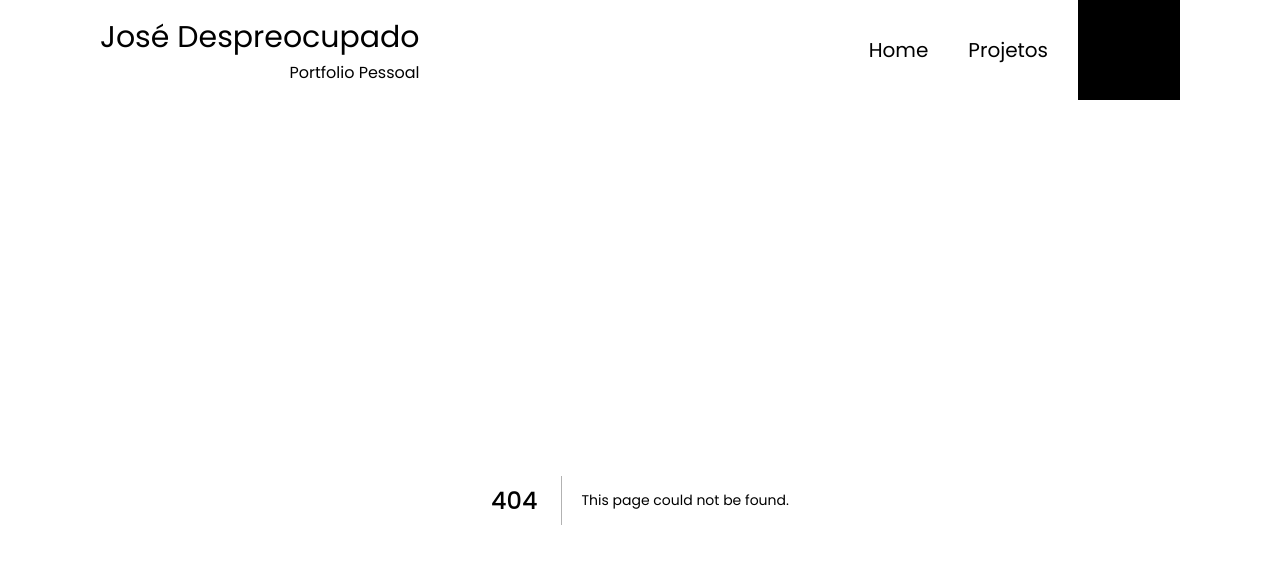
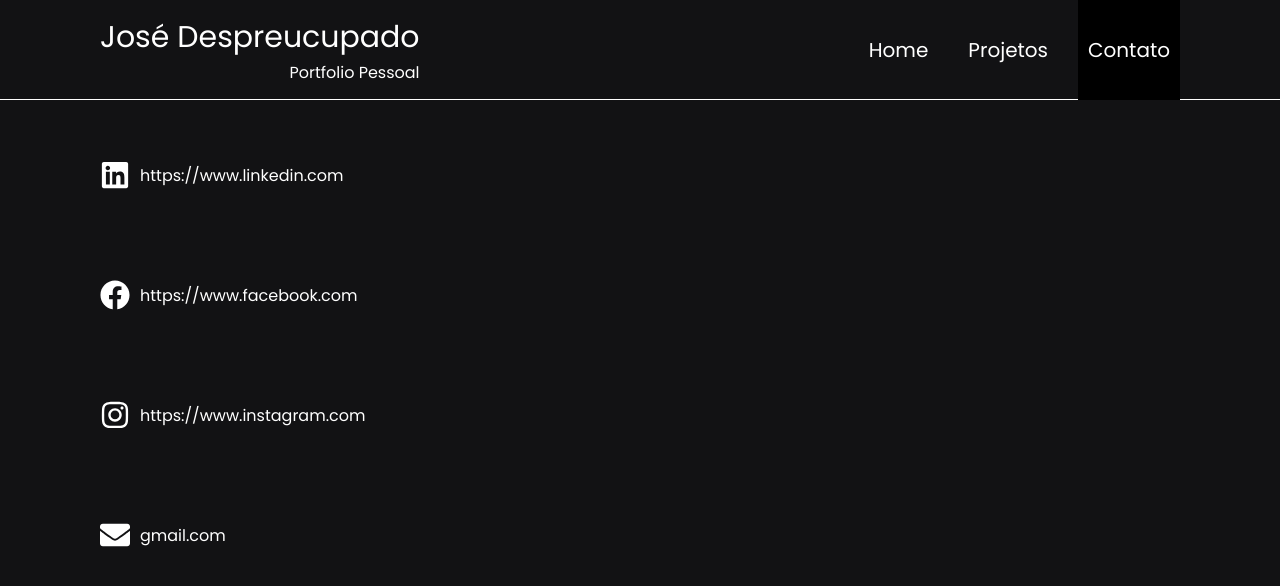
Before and after one commit to yansilveira00/nextjsport, a Next.js app: page /contact in a window 1280 px wide. Before the commit this address had no page. Shown: the top 586 px of the page. Built offline with nearby package versions, Linux system fonts and the light colour scheme.

Commit message:
Update3.0

```diff
--- a/components/Header/index.jsx
+++ b/components/Header/index.jsx
@@ -19,7 +19,7 @@
       <Content>
         <ContentTitle>
           <Title>
-            José Despreocupado
+            José Despreucupado
           </Title>
           <SubTitle>
             Portfolio Pessoal
--- /dev/null
+++ b/components/ItemContact/index.jsx
@@ -0,0 +1,15 @@
+import React from 'react'
+import { Item, Icon, Text } from './style'
+
+export default function ItemContact({ IconFa, LinkContact }) {
+  return (
+    <Item>
+      <Icon>
+        <IconFa />
+      </Icon>
+      <Text>
+        {LinkContact}
+      </Text>
+    </Item>
+  )
+}
--- /dev/null
+++ b/components/ItemContact/style.js
@@ -0,0 +1,28 @@
+import styled from "styled-components";
+
+export const Item = styled.div`
+  margin-top: 40px;
+  width: 100%;
+  border-radius: 50%;
+  display: flex;
+  align-items: center;
+  word-break: break-word;
+
+  @media (max-width: 760px) {
+   font-size: 12px;
+  }
+`;
+
+export const Icon = styled.div`
+  margin-right: 10px;
+  display: flex;
+  svg {
+    width: 30px;
+    height: 30px;
+  }
+`;
+
+export const Text = styled.div`
+  color: white;
+  text-align: start;
+`;
--- /dev/null
+++ b/src/pages/contact/index.jsx
@@ -0,0 +1,29 @@
+import React from 'react'
+import { Container, Content } from './style'
+import { FaLinkedin, FaFacebook, FaInstagram, FaEnvelope } from 'react-icons/fa'
+import ItemContact from '../../../components/ItemContact'
+
+export default function Contact() {
+  return (
+    <Container>
+      <Content>
+        <ItemContact
+          IconFa={FaLinkedin}
+          LinkContact="https://www.linkedin.com"
+        />
+        <ItemContact
+          IconFa={FaFacebook}
+          LinkContact="https://www.facebook.com"
+        />
+        <ItemContact
+          IconFa={FaInstagram}
+          LinkContact="https://www.instagram.com"
+        />
+        <ItemContact
+          IconFa={FaEnvelope}
+          LinkContact="gmail.com"
+        />
+      </Content>
+    </Container>
+  )
+}
--- /dev/null
+++ b/src/pages/contact/style.js
@@ -0,0 +1,22 @@
+
+import styled from "styled-components";
+
+export const Container = styled.div`
+  display: flex;
+  align-items: center;
+  justify-content: center;
+  height: calc(100vh - 100px);
+`;
+
+export const Content = styled.div`
+  width: 1120px;
+  height: 100%;
+  display: flex;
+  align-items: center;
+  flex-direction: column;
+  gap: 50px;
+  padding: 20px;
+  @media (max-width: 600px) {
+    padding: 10px;
+  }
+`;
```
